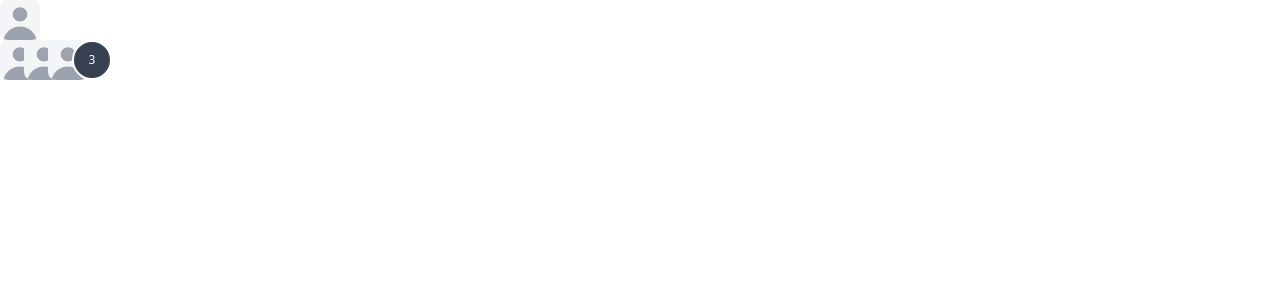
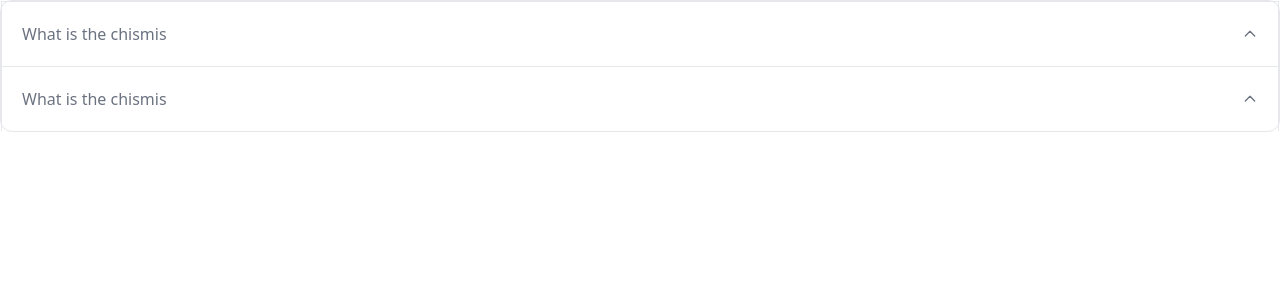
Before and after one commit to Criztiandev/FLUID-UI, a React (Vite) app: page / in a window 1280 px wide. Shown: the top 300 px of the page. Built offline with nearby package versions, Linux system fonts and the light colour scheme.

Commit message:
Added Accordion

```diff
--- a/src/App.tsx
+++ b/src/App.tsx
@@ -1,17 +1,23 @@
-import Avatar from "./components/ui/Avatar";
-import Stack from "./components/utils/Stack";
+import Accordion from "./components/ui/Accordion";
 
 function App() {
   return (
     <>
-      <Avatar />
-      <Stack>
-        <Avatar />
-        <Avatar />
-        <Avatar />
-        <Avatar />
-        <Avatar />
-      </Stack>
+      <Accordion>
+        <Accordion.Item title="What is the chismis">
+          <Accordion>
+            <Accordion.Item title="What is the chismis">
+              This is the collest accordion
+            </Accordion.Item>
+            <Accordion.Item title="What is the chismis">
+              This is the collest accordion
+            </Accordion.Item>
+          </Accordion>
+        </Accordion.Item>
+        <Accordion.Item title="What is the chismis">
+          This is the collest accordion
+        </Accordion.Item>
+      </Accordion>
     </>
   );
 }
--- a/src/components/ui/Accordion.tsx
+++ b/src/components/ui/Accordion.tsx
@@ -0,0 +1,114 @@
+import React, { createContext, useContext, useState } from "react";
+import { cn } from "../../utils/tailwind.utils";
+
+interface AccordionContextProps {
+  activeIndex: number;
+  setActiveIndex: (index: number) => void;
+  options?: IconOptions;
+}
+
+interface IconOptions {
+  activeIcon: React.ReactNode;
+  defaultIcon: React.ReactNode;
+  deactiveIcon: React.ReactNode;
+}
+
+interface Props {
+  className?: string;
+  children?: React.ReactNode;
+  options?: IconOptions;
+}
+
+const AccordionContext = createContext<AccordionContextProps | null>(null);
+
+const useAccordion = () => {
+  const context = useContext(AccordionContext);
+  if (!context) {
+    throw new Error("useAccordion must be used within AccordionProvider");
+  }
+  return context;
+};
+
+const Accordion = (props: Props) => {
+  const [activeIndex, setActiveIndex] = useState(0);
+
+  const contextValue = {
+    activeIndex,
+    setActiveIndex,
+    options: props.options,
+  };
+
+  const defaultStyle = cn("rounded-xl border", props.className);
+
+  return (
+    <AccordionContext.Provider value={contextValue}>
+      <div className={defaultStyle}>{props.children}</div>
+    </AccordionContext.Provider>
+  );
+};
+
+interface ItemProps extends Props {
+  title: string;
+  labelStyle?: string;
+  contentStyle?: string;
+}
+
+const Item = (props: ItemProps) => {
+  const { options } = useAccordion();
+  const [open, setOpen] = React.useState(false);
+
+  const defaultStyle = cn("", props.className);
+  const labelStyle = cn(
+    "flex items-center justify-between w-full p-5 font-medium rtl:text-right text-gray-500 border border-b-0 border-gray-200  focus:ring-4 focus:ring-gray-200 dark:focus:ring-gray-800 dark:border-gray-700 dark:text-gray-400 hover:bg-gray-100 dark:hover:bg-gray-800 gap-3",
+    props.labelStyle
+  );
+  const contentStyle = cn(
+    "p-5 border border-b-0 border-gray-200 dark:border-gray-700 dark:bg-gray-900",
+    props.contentStyle
+  );
+  const rotateStyle = open ? "" : "rotate-180";
+
+  const handleToggle = () => {
+    setOpen(!open);
+  };
+
+  return (
+    <div className={defaultStyle}>
+      <button className={labelStyle} onClick={handleToggle}>
+        <span>{props.title}</span>
+
+        {options ? (
+          open ? (
+            options.activeIcon
+          ) : (
+            options.deactiveIcon
+          )
+        ) : (
+          <svg
+            xmlns="http://www.w3.org/2000/svg"
+            className={`h-4 w-4 ${rotateStyle}`}
+            fill="none"
+            viewBox="0 0 24 24"
+            stroke="currentColor">
+            <path
+              strokeLinecap="round"
+              strokeLinejoin="round"
+              strokeWidth={2}
+              d="M19 9l-7 7-7-7"
+            />
+          </svg>
+        )}
+      </button>
+
+      {open && (
+        <div className={contentStyle}>
+          <p>{props.children}</p>
+        </div>
+      )}
+    </div>
+  );
+};
+
+Accordion.Item = Item;
+
+export default Accordion;
```
